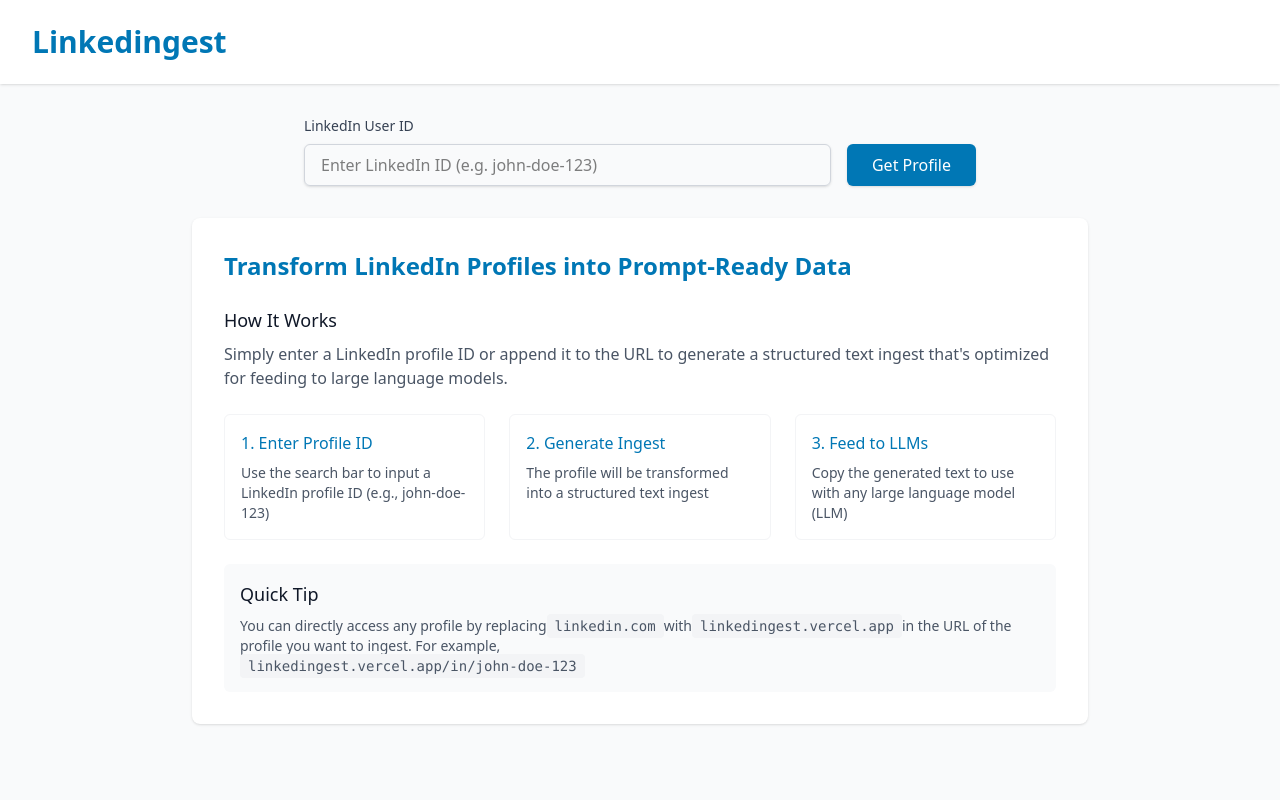
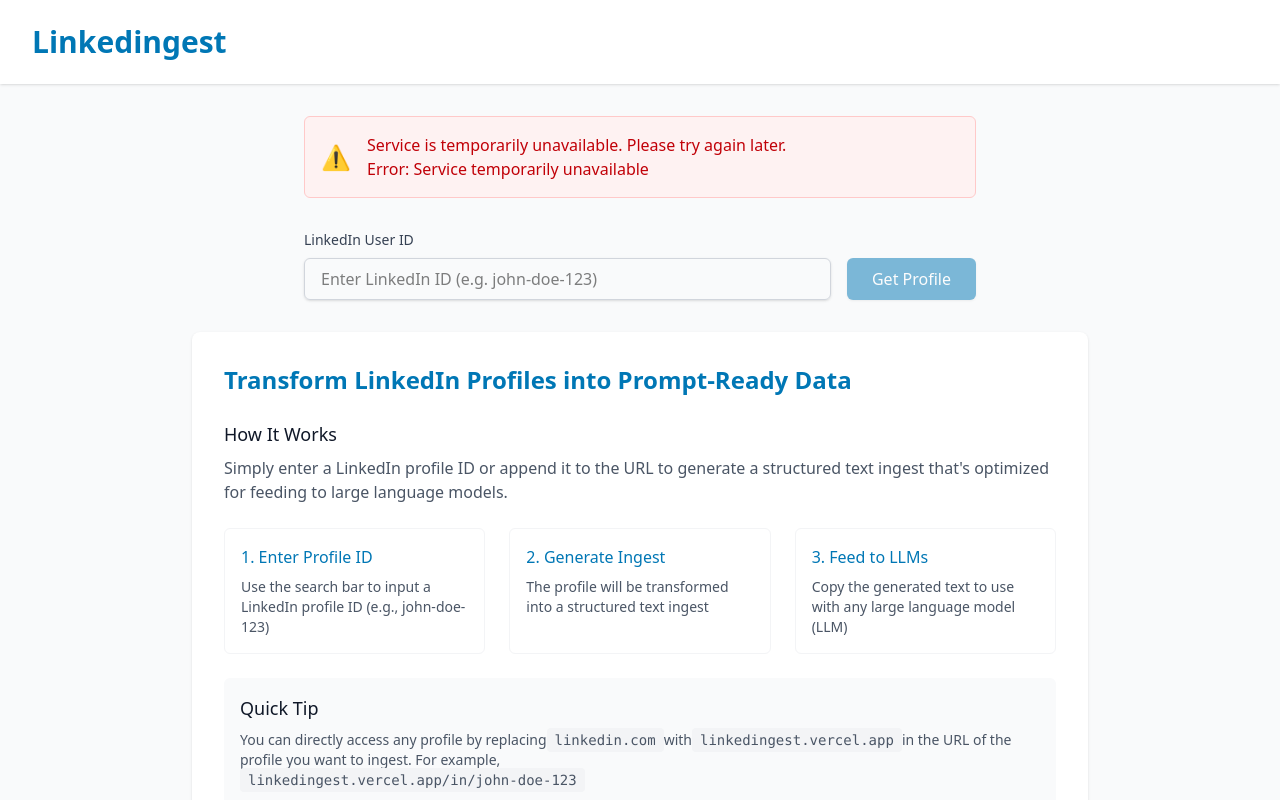
Before and after one commit to endernoke/linkedingest, a React (Vite) app in the folder frontend/: page / in a window 1280 px wide. Shown: the top 800 px of the page. Built offline with nearby package versions, Linux system fonts and the light colour scheme; no server answers.

Commit message:
Add server health checking

```diff
--- a/frontend/src/App.jsx
+++ b/frontend/src/App.jsx
@@ -1,14 +1,17 @@
 import React from 'react';
 import { Helmet } from 'react-helmet';
 import { BrowserRouter, Routes, Route } from 'react-router-dom';
+import { BackendProvider } from './context/BackendContext';
 import SearchForm from './components/SearchForm';
 import ProfilePage from './components/ProfilePage';
 import Welcome from './components/Welcome';
 import Footer from './components/Footer';
+import ServiceStatus from './components/ServiceStatus';
 
 function App() {
   return (
     <BrowserRouter>
+      <BackendProvider>
         <div className="min-h-screen bg-gray-50">
           <Helmet>
             <title>Linkedingest</title>
@@ -24,6 +27,7 @@
             </div>
           </header>
           <main className="max-w-7xl mx-auto px-4 py-8 sm:px-6 lg:px-8">
+            <ServiceStatus />
             <SearchForm />
             <Routes>
               <Route path="/" element={<Welcome />} />
@@ -32,6 +36,7 @@
           </main>
           <Footer />
         </div>
+      </BackendProvider>
     </BrowserRouter>
   );
 }
--- a/frontend/src/components/SearchForm.jsx
+++ b/frontend/src/components/SearchForm.jsx
@@ -1,11 +1,13 @@
 import React, { useState } from 'react';
 import { useNavigate } from 'react-router-dom';
+import { useBackend } from '../context/BackendContext';
 import { isValidLinkedInId } from '../utils/validation';
 
 function SearchForm() {
   const [userId, setUserId] = useState('');
   const [error, setError] = useState('');
   const navigate = useNavigate();
+  const { isBackendHealthy } = useBackend();
 
   const handleSubmit = async (e) => {
     e.preventDefault();
@@ -43,6 +45,7 @@
               ${error ? 'border-red-500 focus:ring-red-500 focus:border-red-500'
                      : 'border-gray-300 focus:ring-linkedin-blue focus:border-linkedin-blue'}`}
             required
+            disabled={!isBackendHealthy}
           />
         </div>
         <div className="sm:self-end">
@@ -51,7 +54,9 @@
             className="inline-flex justify-center px-6 py-2 border border-transparent shadow-sm
               text-base font-medium rounded-md text-white bg-linkedin-blue
               hover:bg-linkedin-darker focus:outline-none focus:ring-2
-              focus:ring-offset-2 focus:ring-linkedin-blue transition-colors sm:mt-6"
+              focus:ring-offset-2 focus:ring-linkedin-blue transition-colors sm:mt-6
+              disabled:opacity-50 disabled:cursor-not-allowed"
+            disabled={!isBackendHealthy}
           >
             Get Profile
           </button>
--- /dev/null
+++ b/frontend/src/components/ServiceStatus.jsx
@@ -0,0 +1,36 @@
+import React from 'react';
+import { useBackend } from '../context/BackendContext';
+
+function ServiceStatus() {
+  const { isBackendHealthy, error } = useBackend();
+
+  if (isBackendHealthy === null) {
+    return (
+      <div className="max-w-2xl mx-auto mb-8 p-4 bg-gray-50 rounded-md border border-gray-200">
+        <p className="text-gray-600">Checking service status...</p>
+      </div>
+    );
+  }
+
+  if (!isBackendHealthy) {
+    return (
+      <div className="max-w-2xl mx-auto mb-8 p-4 bg-red-50 rounded-md border border-red-200 flex items-center">
+        <div className="text-red-700 text-2xl mr-4">⚠️</div>
+        <div>
+          <p className="text-red-700">
+            Service is temporarily unavailable. Please try again later.
+          </p>
+          { error && (
+            <p className="text-red-700">
+              {'Error: ' + error}
+            </p>
+          )}
+        </div>
+      </div>
+    );
+  }
+
+  return null;
+}
+
+export default ServiceStatus;
--- /dev/null
+++ b/frontend/src/context/BackendContext.jsx
@@ -0,0 +1,34 @@
+import React, { createContext, useState, useContext, useEffect } from 'react';
+import axios from 'axios';
+
+const BackendContext = createContext();
+
+export function BackendProvider({ children }) {
+  const [isBackendHealthy, setIsBackendHealthy] = useState(null);
+  const [error, setError] = useState(null);
+
+  useEffect(() => {
+    const checkBackendHealth = async () => {
+      try {
+        await axios.get('/api/health');
+        setIsBackendHealthy(true);
+        setError(null);
+      } catch (err) {
+        setIsBackendHealthy(false);
+        setError(err.response?.data?.detail || 'Service temporarily unavailable');
+      }
+    };
+
+    checkBackendHealth();
+  }, []);
+
+  return (
+    <BackendContext.Provider value={{ isBackendHealthy, error }}>
+      {children}
+    </BackendContext.Provider>
+  );
+}
+
+export function useBackend() {
+  return useContext(BackendContext);
+}
```
Also changed, not shown: 1 other file (tests, documents, lock files or other folders). Lines whose indentation alone changed are shown as unchanged.
